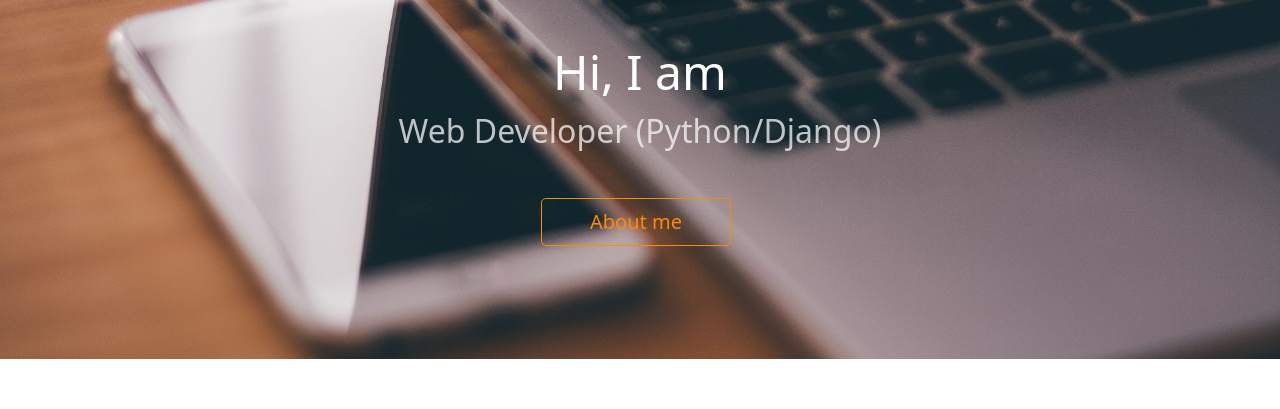
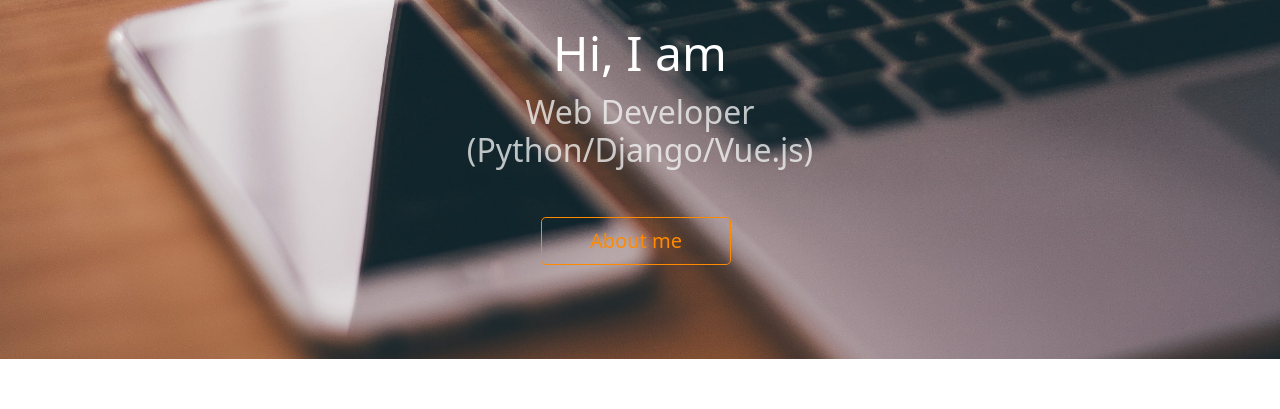
Before and after one commit to andreibaliyevich/AndreiBaliyevich_WebDeveloper, a Django app: page /en/ in a window 1280 px wide. Shown: the part 441-850 px from the top of the page. Run offline with Django 3.2, Linux system fonts and the light colour scheme; parts of the project's set-up code (start-up, migrations or seed data) failed here and were passed over; some libraries are stand-ins or nearby versions.

Commit message:
Update main templates

```diff
--- a/src/templates/main/base.html
+++ b/src/templates/main/base.html
@@ -114,7 +114,7 @@
       </div>
       <hr class="text-white my-0">
       <div class="text-center text-secondary py-3">
-        <small>Copyright &copy; 2021-{% now "Y" %} {{ SITE_NAME }} • Web Developer (Python/Django)</small>
+        <small>Copyright &copy; 2021-{% now "Y" %} {{ SITE_NAME }} • Web Developer (Python/Django/Vue.js)</small>
       </div>
     </div>
   </footer>
--- a/src/templates/main/index.html
+++ b/src/templates/main/index.html
@@ -24,7 +24,7 @@
         {{ ABUSER.translated_first_name }}
       </h1>
       <div class="col-lg-6 mx-auto">
-        <h2 class="mb-lg-5 mb-4 text-light text-opacity-75">{% translate 'Web Developer (Python/Django)' %}</h2>
+        <h2 class="mb-lg-5 mb-4 text-light text-opacity-75">{% translate 'Web Developer (Python/Django/Vue.js)' %}</h2>
         <div class="d-grid gap-2 d-sm-flex justify-content-sm-center">
           <a class="btn btn-outline-primary btn-lg px-5 me-md-2" href="{% url 'main:about' %}">{% translate 'About me' %}</a>
         </div>
```
